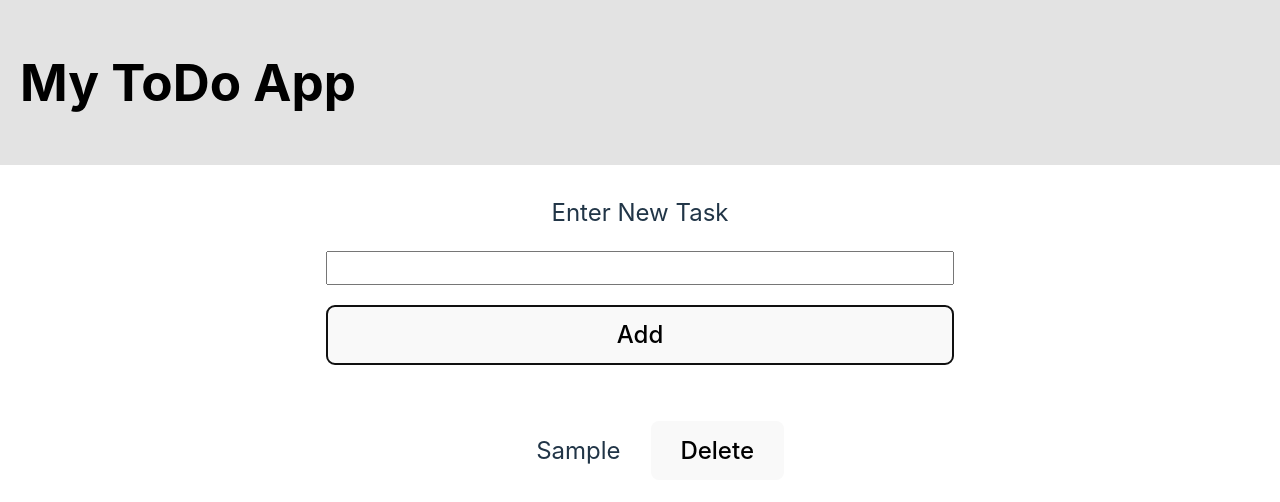
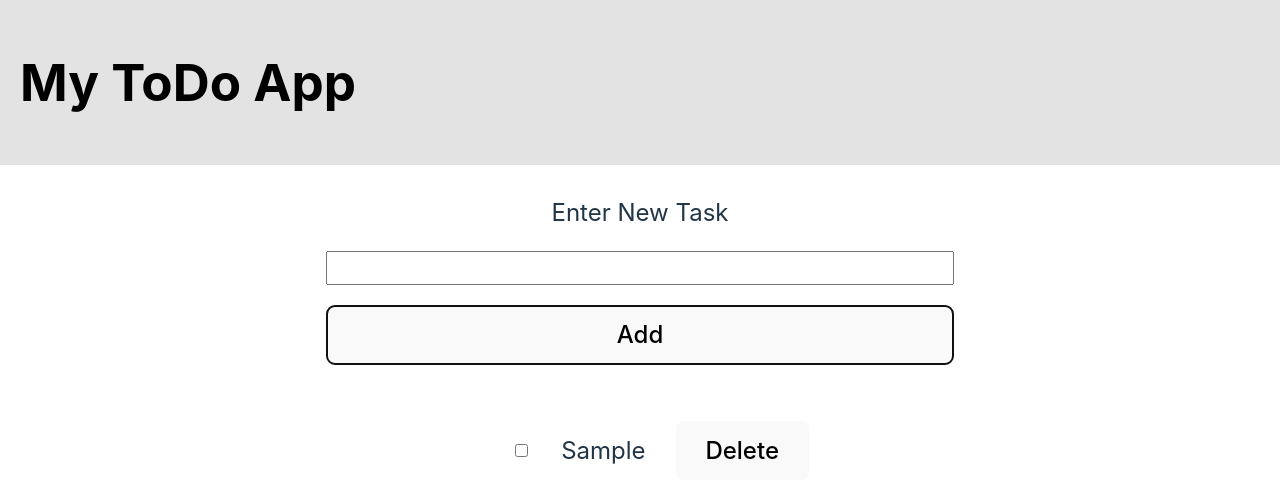
Before and after one commit to Junior-dev-Track/16-react-todolist-samuel-villa, a React (Vite) app: page / in a window 1280 px wide. Both pictures are taken after typing "Sample" into the empty fields and a click on the button "Add". Shown: the top 502 px of the page. Built offline with nearby package versions, Linux system fonts and the light colour scheme.

Commit message:
[IMP] todo checkbox

```diff
--- a/package.json
+++ b/package.json
@@ -11,7 +11,8 @@
   },
   "dependencies": {
     "react": "^18.2.0",
-    "react-dom": "^18.2.0"
+    "react-dom": "^18.2.0",
+    "use-immer": "^0.9.0"
   },
   "devDependencies": {
     "@types/react": "^18.2.66",
--- a/src/App.jsx
+++ b/src/App.jsx
@@ -1,11 +1,11 @@
 import { useState } from 'react'
+import { useImmer } from 'use-immer'
 import './App.css'
 import './scss/style.scss'
 import Header from './components/Header'
 import { TaskForm } from './components/TaskForm.jsx'
 
 function App() {
-  // const [count, setCount] = useState(0)
 
   return (
     <>
--- a/src/components/TaskForm.jsx
+++ b/src/components/TaskForm.jsx
@@ -1,4 +1,5 @@
 import React, { useState } from "react";
+import { useImmer } from 'use-immer';
 
 
 export function TaskForm() {
@@ -23,6 +24,16 @@ export function TaskForm() {
     }
   };
 
+  const handleCheck = (id) => {
+    const newTodos = todos.map(todo => {
+      if (todo.id === id) {
+        todo.done = !todo.done
+      }
+      return todo
+    })
+    setTodos(newTodos)
+  }
+
   const handleDeleteTodo = (id) => {
     const newTodos = todos.filter(todo => todo.id !== id);
     setTodos(newTodos);
@@ -43,6 +54,12 @@ export function TaskForm() {
       <ul>
         {todos.map((todo) => (
           <li key={todo.id}>
+            <input
+              type="checkbox"
+              id={todo.id}
+              name={todo.title}
+              checked={todo.done}
+              onChange={() => handleCheck(todo.id)}/>
             {todo.title}
             <button onClick={() => handleDeleteTodo(todo.id)}>Delete</button>
           </li>
```
Also changed, not shown: 1 other file (tests, documents, lock files or other folders).
